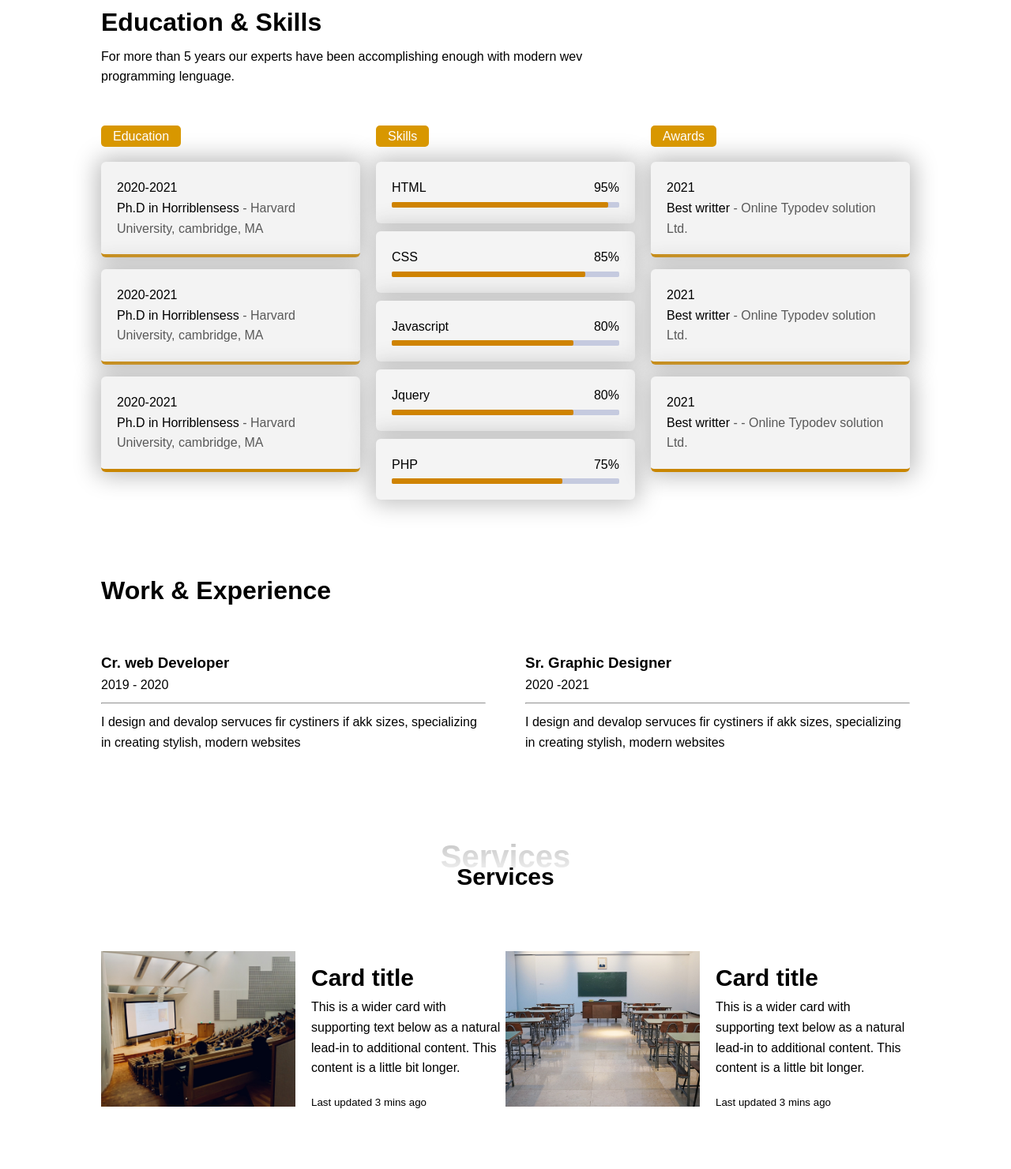
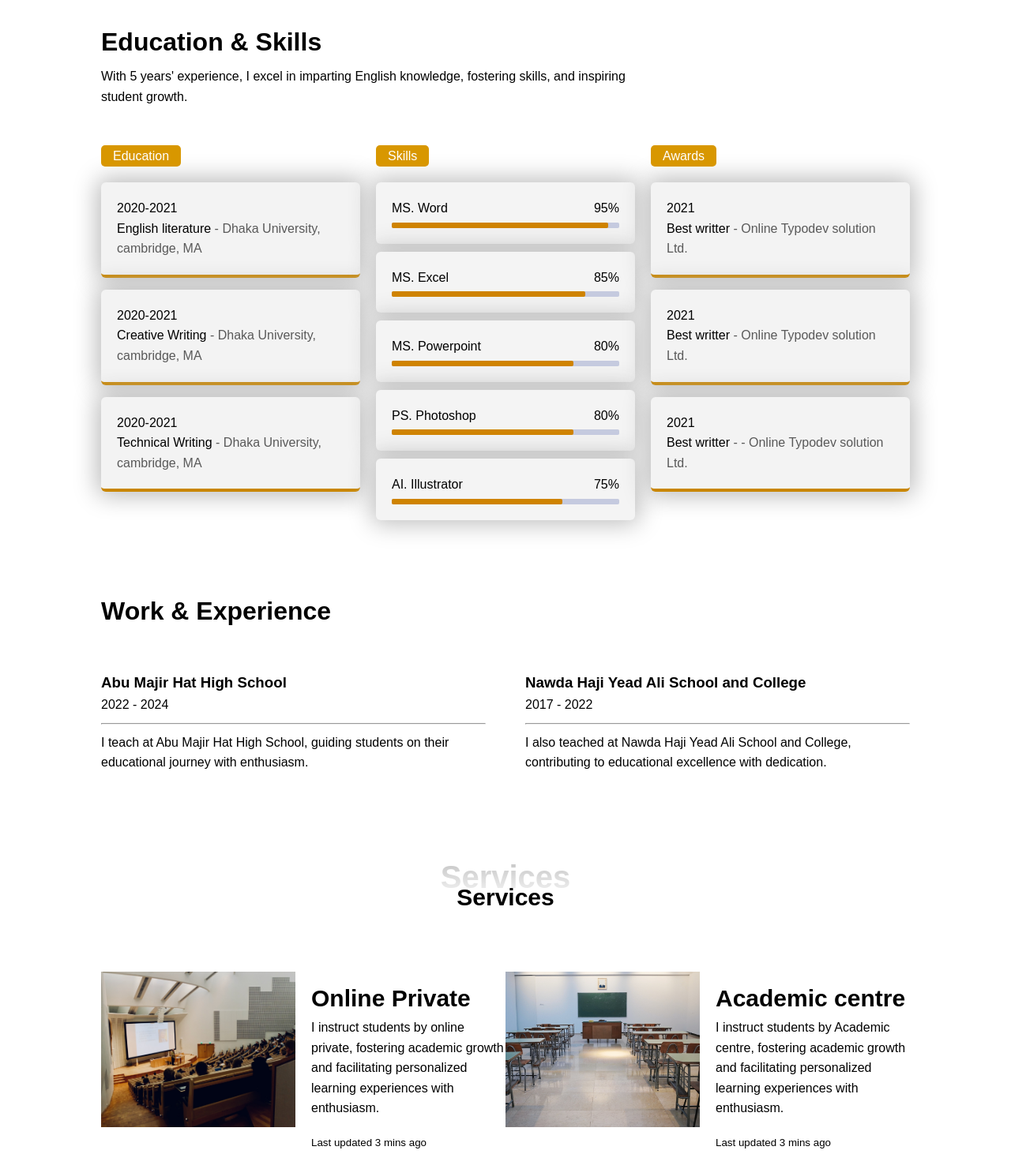
Before and after one commit to saimunhasanrifat14/Ahsan, a plain HTML site: page index.html in a window 1280 px wide. Shown: the part 912-2393 px from the top of the page at 79% size. Drawn offline with Linux system fonts and the light colour scheme.

Commit message:
thard commit

```diff
--- a/index.html
+++ b/index.html
@@ -43,10 +43,10 @@
             <div class="card-body one-side">
             <h1 class="card-title">I'm Ahsan</h1>
             <h3>I am <span>English Teacher</span> & <span>Trainer</span> </h3>
-            <p class="card-text">This is a wider card with supporting text below as a natural lead-in to additional content. This content is a little bit longer. This is a wider card with supporting text below as a natural lead-in to additional content. This content is a little bit longer.This is a wider card with supporting text below as a natural lead-in to additional content. This content is a little bit longer.</p>
+            <p class="card-text">As an English teacher, I am passionate about fostering a love for language and literature. With a dynamic and student-centered approach, I strive to create engaging and interactive lessons that inspire critical thinking and effective communication. Dedicated to nurturing a positive learning environment, I encourage students to explore their creativity, develop strong language skills, and appreciate the beauty of written expression.</p>
             <hr>
             <div class="media-icons">
-              <a href=""><i class="fab fa-facebook-f icons"></i></a>
+              <a href="https://www.facebook.com/ahasan.ullah.39566"><i class="fab fa-facebook-f icons"></i></a>
               <a href=""><i class="fab fa-instagram icons"></i></a>
               <a href=""><i class="fab fa-twitter icons"></i></a>
              </div>
@@ -64,7 +64,7 @@
           <div class="content">
               <div class="skills-description">
                   <h3>Education & Skills</h3>
-                  <p>For more than 5 years our experts have been accomplishing enough with modern wev programming lenguage.</p>
+                  <p>With 5 years' experience, I excel in imparting English knowledge, fostering skills, and inspiring student growth.</p>
               </div>
                 <div class="skills-info education-all">
                   <div class="education">
@@ -72,15 +72,15 @@
                       <ul class="edu-list">
                           <li class="item">
                               <span class="year">2020-2021</span>
-                              <p><span>Ph.D in Horriblensess</span> - Harvard University, cambridge, MA</p>
+                              <p><span>English literature</span> - Dhaka University, cambridge, MA</p>
                           </li>
                           <li class="item">
                               <span class="year">2020-2021</span>
-                              <p><span>Ph.D in Horriblensess</span> - Harvard University, cambridge, MA</p>
+                              <p><span>Creative Writing</span> - Dhaka University, cambridge, MA</p>
                           </li>
                           <li class="item">
                               <span class="year">2020-2021</span>
-                              <p><span>Ph.D in Horriblensess</span> - Harvard University, cambridge, MA</p>
+                              <p><span>Technical Writing</span> - Dhaka University, cambridge, MA</p>
                           </li>
                       </ul>
                   </div>
@@ -89,35 +89,35 @@
                       <ul class="bars">
                           <li class="bar">
                               <div class="info">
-                                  <span>HTML</span>
+                                  <span>MS. Word</span>
                                   <span>95%</span>
                               </div>
                               <div class="line html"></div>
                           </li>
                           <li class="bar">
                               <div class="info">
-                                  <span>CSS</span>
+                                  <span>MS. Excel</span>
                                   <span>85%</span>
                               </div>
                               <div class="line css"></div>
                           </li>
                           <li class="bar">
                               <div class="info">
-                                  <span>Javascript</span>
+                                  <span>MS. Powerpoint</span>
                                   <span>80%</span>
                               </div>
                               <div class="line javascript"></div>
                           </li>
                           <li class="bar">
                               <div class="info">
-                                  <span>Jquery</span>
+                                  <span>PS. Photoshop</span>
                                   <span>80%</span>
                               </div>
                               <div class="line jpurey"></div>
                           </li>
                           <li class="bar">
                               <div class="info">
-                                  <span>PHP</span>
+                                  <span>AI. Illustrator</span>
                                   <span>75%</span>
                               </div>
                               <div class="line php"></div>
@@ -148,21 +148,21 @@
                 <div class=" skills-info-2">
                   <div class="experience-card">
                       <div class="upper">
-                        <h3>Cr. web Developer</h3>
-                        <span>2019 - 2020</span>
+                        <h3>Abu Majir Hat High School</h3>
+                        <span>2022 - 2024</span>
                       </div>
                       <hr>
-                          <p>I design and devalop servuces fir cystiners if akk sizes, specializing in creating stylish, modern websites</p>
+                          <p>
+                            I teach at Abu Majir Hat High School, guiding students on their educational journey with enthusiasm.</p>
 
                   </div>
                   <div class="experience-card secend-card">
                       <div class="upper">
-                        <h3>Sr. Graphic Designer</h3>
-                        <span>2020 -2021</span>
+                        <h3>Nawda Haji Yead Ali School and College</h3>
+                        <span>2017 - 2022</span>
                       </div>
                       <hr>
-                          <p>I design and devalop servuces fir cystiners if akk sizes, specializing in creating stylish, modern websites</p>
-
+                          <p>I also teached at Nawda Haji Yead Ali School and College, contributing to educational excellence with dedication.</p>
                   </div>
                 </div>
           </div>
@@ -181,8 +181,9 @@
               </div>
               <div class="col-md-8">
                 <div class="card-body">
-                  <h5 class="card-title">Card title</h5>
-                  <p class="card-text">This is a wider card with supporting text below as a natural lead-in to additional content. This content is a little bit longer.</p>
+                  <h5 class="card-title">Online Private</h5>
+                  <p class="card-text">
+                    I instruct students by online private, fostering academic growth and facilitating personalized learning experiences with enthusiasm.</p>
                   <p class="card-text"><small class="text-body-secondary">Last updated 3 mins ago</small></p>
                 </div>
               </div>
@@ -195,8 +196,8 @@
               </div>
               <div class="col-md-8">
                 <div class="card-body">
-                  <h5 class="card-title">Card title</h5>
-                  <p class="card-text">This is a wider card with supporting text below as a natural lead-in to additional content. This content is a little bit longer.</p>
+                  <h5 class="card-title">Academic centre</h5>
+                  <p class="card-text">I instruct students by Academic centre, fostering academic growth and facilitating personalized learning experiences with enthusiasm.</p>
                   <p class="card-text"><small class="text-body-secondary">Last updated 3 mins ago</small></p>
                 </div>
               </div>
@@ -216,20 +217,20 @@
                       <ul class="contact-list">
                           <li>
                               <h3 class="item-title"><i class="fas fa-phone"></i>Phone</h3>
-                              <span>01602982283</span>
+                              <span>01985008414</span>
                           </li>
                           <li>
                               <h3 class="item-title"><i class="fas fa-envelope"></i> Email Address</h3>
-                              <span><a href="mailto:saimunhasanrifat14@gmail.con">saimunhasanrifat14@gamil.com</a></span>
+                              <span><a href="mailto:saimunhasanrifat14@gmail.con">ahasanenglish@gamil.com</a></span>
                           </li>
                           <li>
                               <h3 class="item-title"><i class="fas fa-map-marker-alt"></i>Official Address</h3>
-                              <span>7249 Brewery Ave. san Francisco</span>
+                              <span>3850, Companiganj noakhali, Bosurhat </span>
                           </li>
                       </ul>
                   </div>
                   <div class="contact-right">
-                      <p>I'm always open to discussing product <br> <span>design work or partnerships.</span></p>
+                      <p>I can be totally stalked online. Give me a shout-out. <br> <span>Get in Touch.</span></p>
                       <form action="" class="contact-form">
                           <div class="first-row">
                               <input type="text" placeholder="Name">
@@ -262,8 +263,8 @@
          <div class="info group">
             <h3>More</h3>
             <ul>
-                <li><a href="#about-me">About Me</a></li>
-                <li><a href="#education">Education</a></li>
+                <li><a href="#about">About Me</a></li>
+                <li><a href="#Education">Education</a></li>
                 <li><a href="#services">Services</a></li>
                 <li><a href="#contact">Contact</a></li>
             </ul>
@@ -272,7 +273,7 @@
          <div class="follow group">
             <h3>Follow</h3>
             <ul>
-                <li><a href=""><i class="fab fa-facebook-f"></i></a></li>
+                <li><a href="https://www.facebook.com/ahasan.ullah.39566"><i class="fab fa-facebook-f"></i></a></li>
                 <li><a href=""><i class="fab fa-instagram"></i></a></li>
                 <li><a href=""><i class="fab fa-twitter"></i></a></li>
             </ul>
--- a/style.css
+++ b/style.css
@@ -474,6 +474,7 @@ section{
 
 
 
+
   * {
     margin: 0;
     padding: 0;
```
